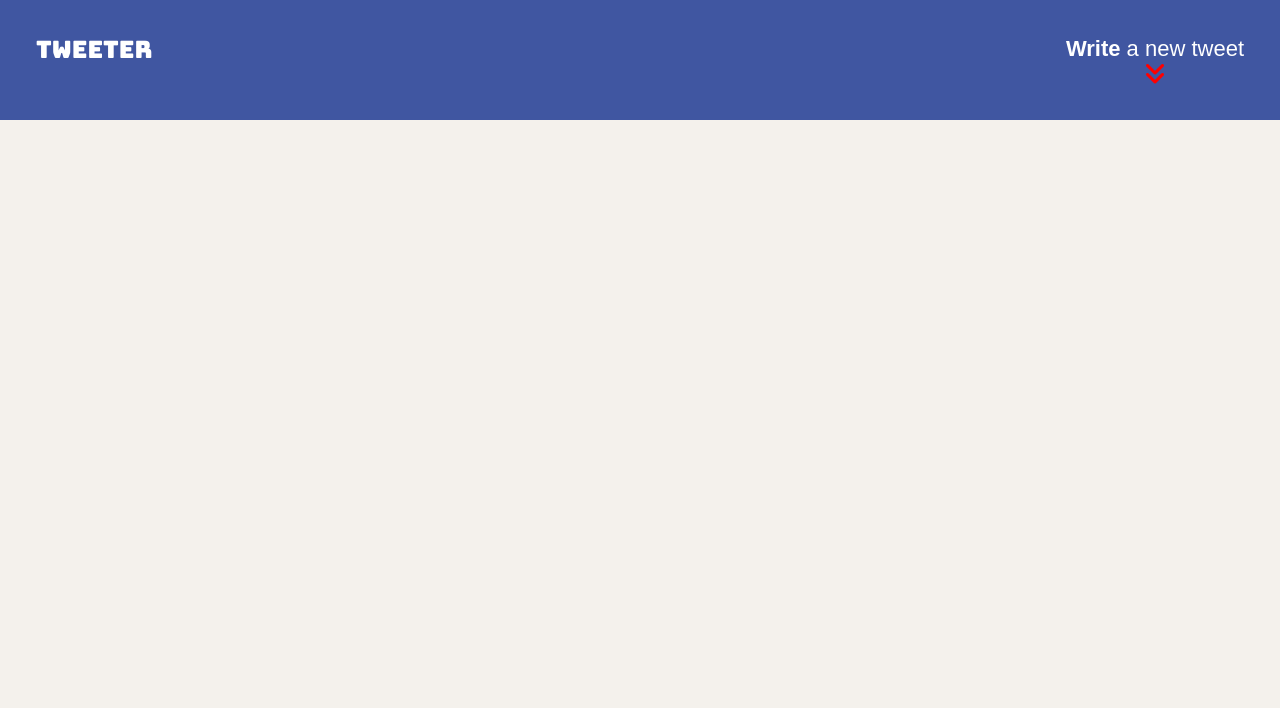
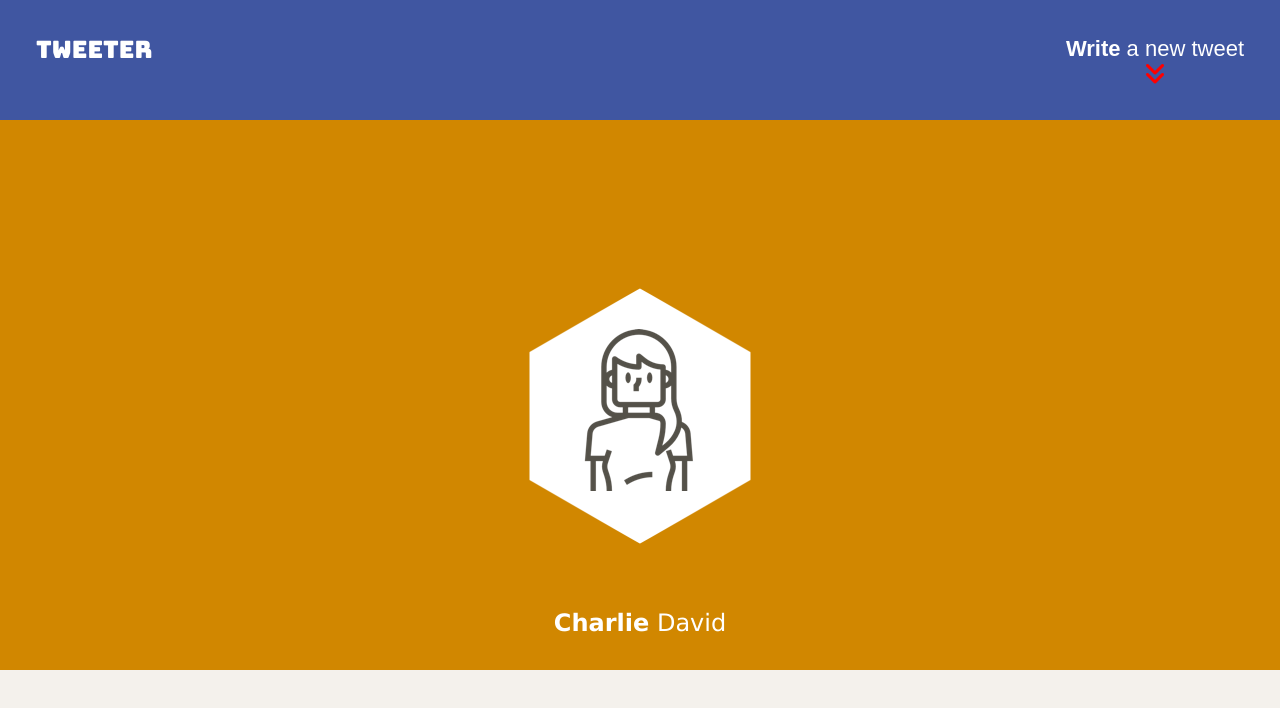
Before and after one commit to gckey/tweeter, a website: page public/index.html in a window 1280 px wide. Drawn offline with nearby package versions, Linux system fonts and the light colour scheme.

Commit message:
Add header to index.html

```diff
--- a/public/index.html
+++ b/public/index.html
@@ -28,6 +28,7 @@
   <!-- App CSS -->
   <link rel="stylesheet" href="/styles/layout.css" type="text/css">
   <link rel="stylesheet" href="/styles/nav.css" type="text/css">
+  <link rel="stylesheet" href="/styles/header.css" type="text/css">
 
   <!-- External JS -->
   <script src="https://ajax.googleapis.com/ajax/libs/jquery/3.4.1/jquery.min.js"></script>
@@ -49,6 +50,16 @@
     </div>
   </nav>
 
+  <header>
+    <div>
+      <img src="/images/profile-hex.png">
+    </div>
+    <br>
+    <div>
+      <h4><strong>Charlie</strong> David</h4>
+    </div>
+  </header>
+
   <!-- Page-specific (main) content here -->
   <main class="container"></main>
 </body>
```
